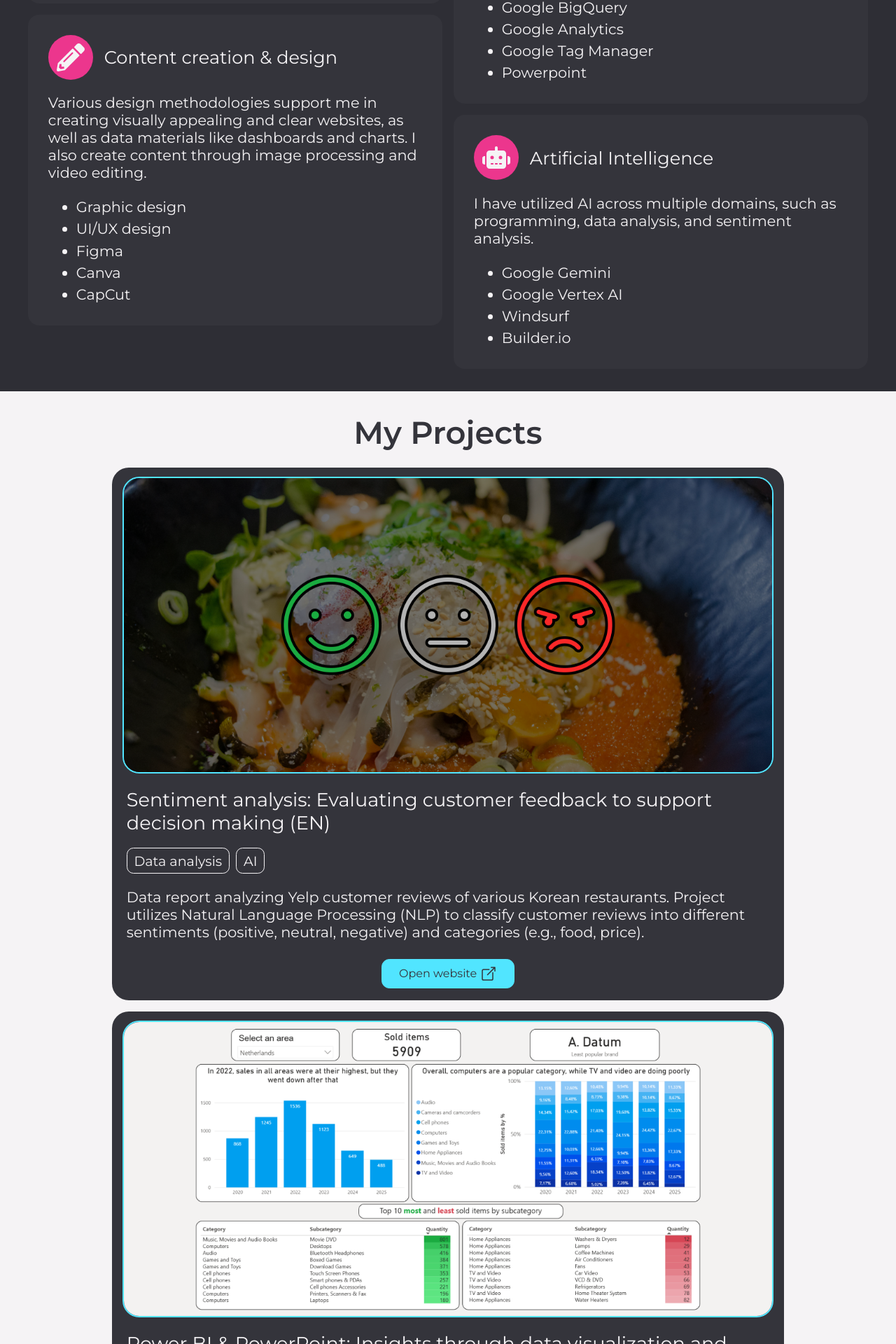
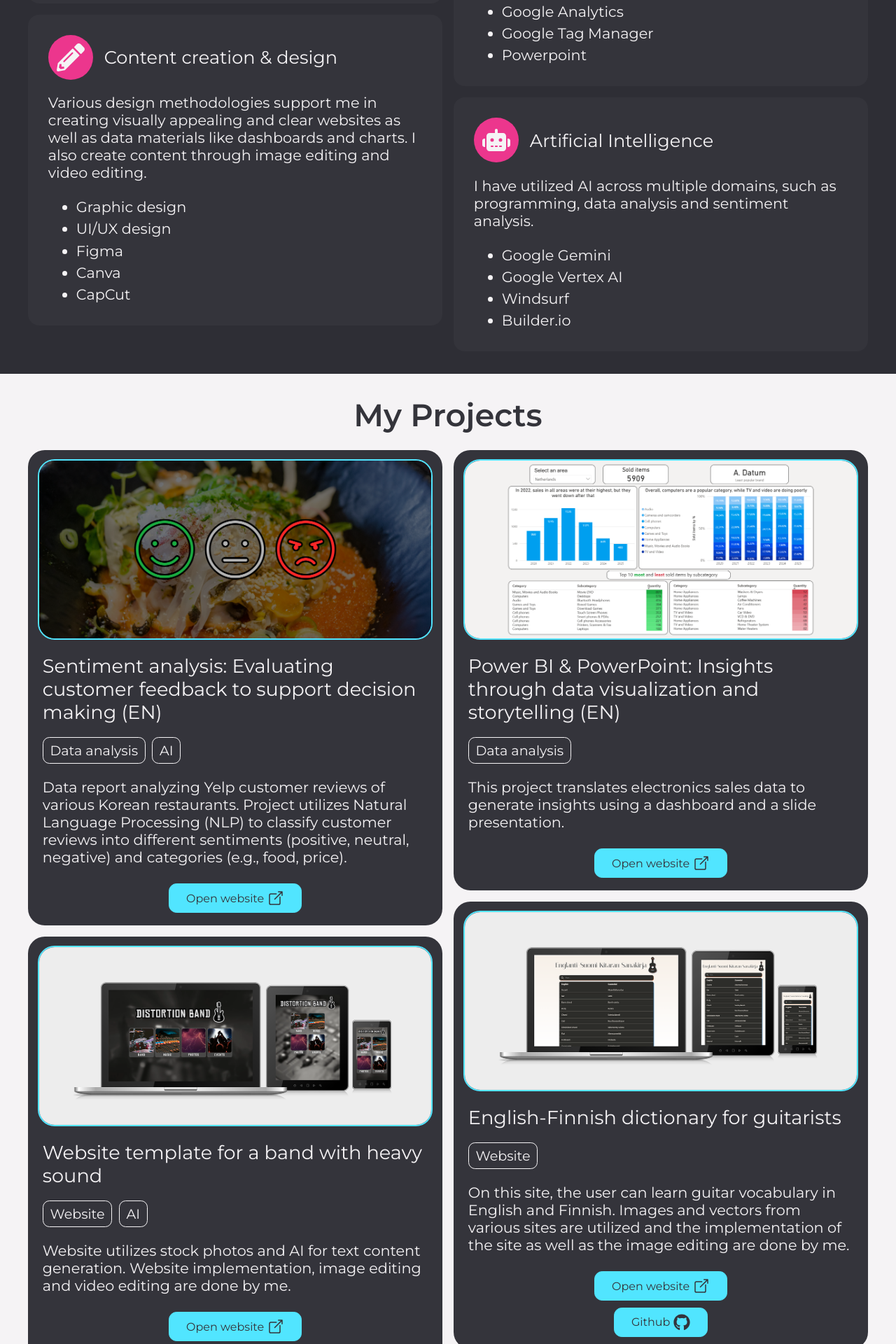
Before and after one commit to ojela028xamk/jere-lansipii-portfolio, a Next.js app: page / in a window 1280 px wide. Shown: the part 1834-3754 px from the top of the page at 70% size. Built offline with nearby package versions, Linux system fonts and the light colour scheme; no server answers.

Commit message:
projects

```diff
--- a/app/website/projects.module.scss
+++ b/app/website/projects.module.scss
@@ -6,29 +6,19 @@
   .projects_content {
     margin: auto;
     padding: main.$content-padding;
-    max-width: 960px;
+    max-width: 1200px;
 
     h1 {
       @include main.content_header;
       color: main.$secondary-black;
     }
 
-    h2 {
-      font-weight: 500;
-      font-size: 2rem;
-      text-align: center;
-      color: main.$secondary-black;
-    }
+    .project_items {
+      column-count: 2;
+      column-gap: 1em;
 
-    p {
-      text-align: center;
-      font-size: main.$paragraph;
-    }
-
-    .project_items {
-      display: flex;
-      flex-direction: column;
-    }
+      @media (max-width: 960px) {
+        column-count: 1;
       }
 
       .project_card {
@@ -39,6 +29,7 @@
         background-color: main.$secondary-black;
         color: main.$white;
         margin-bottom: 1em;
+        break-inside: avoid;
 
         .project_image {
           margin: auto;
@@ -104,3 +95,5 @@
         }
       }
     }
+  }
+}
--- a/app/website/projects.tsx
+++ b/app/website/projects.tsx
@@ -23,17 +23,17 @@ const projects: Project[] = [
     link: "/sentiment_project",
   },
   {
-    translateKey: "project2",
-    categories: ["category_data"],
-    image: "/powerbi_dashboard.PNG",
-    link: "/powerbi_project",
-  },
-  {
     translateKey: "project3",
     categories: ["category_website", "category_ai"],
     image: "/band_template.png",
     link: "https://metal-band-template.vercel.app/",
     link_info: "https://github.com/ojela028xamk/metal-band-template",
+  },
+  {
+    translateKey: "project2",
+    categories: ["category_data"],
+    image: "/powerbi_dashboard.PNG",
+    link: "/powerbi_project",
   },
   {
     translateKey: "project4",
@@ -83,7 +83,7 @@ const Projects = (): JSX.Element => {
                 <Link
                   className={css.button_project}
                   href={project.link}
-                  target={index === 2 || index === 3 ? "_blank" : "_self"}
+                  target={index === 1 || index === 3 ? "_blank" : "_self"}
                 >
                   {t("projects.button_website")}
                   <IoOpenOutline className={css.button_icon} />
--- a/messages/en.json
+++ b/messages/en.json
@@ -17,15 +17,15 @@
       },
       "solution2": {
         "title": "Data and web analytics",
-        "description": "I build automated data solutions including data pipelines, ETL/ELT processes, and data visualization. Through data storytelling, I provide insights and reports that support client decision-making."
+        "description": "I build automated data solutions that include data pipelines, ETL/ELT processes and data visualization. Through data storytelling, I provide insights and reports that support client decision-making."
       },
       "solution3": {
         "title": "Content creation & design",
-        "description": "Various design methodologies support me in creating visually appealing and clear websites, as well as data materials like dashboards and charts. I also create content through image processing and video editing."
+        "description": "Various design methodologies support me in creating visually appealing and clear websites as well as data materials like dashboards and charts. I also create content through image editing and video editing."
       },
       "solution4": {
         "title": "Artificial Intelligence",
-        "description": "I have utilized AI across multiple domains, such as programming, data analysis, and sentiment analysis."
+        "description": "I have utilized AI across multiple domains, such as programming, data analysis and sentiment analysis."
       },
       "data_header": "Data & Web Analytics",
       "app_header": "Product Development & Design",
@@ -58,7 +58,6 @@
     },
     "projects": {
       "header": "My Projects",
-      "websites_information": "All of these websites are responsive until 320px width.",
       "button_website": "Open website",
       "button_github": "Github",
       "category_data": "Data analysis",
--- a/messages/fi.json
+++ b/messages/fi.json
@@ -58,7 +58,6 @@
     },
     "projects": {
       "header": "Minun projektit",
-      "websites_information": "Kaikki nämä sivustot ovat responsiivisia 320px leveyteen asti.",
       "button_website": "Avaa sivusto",
       "button_github": "Github",
       "category_data": "Data-analytiikka",
```
Lines whose indentation alone changed are shown as unchanged.
